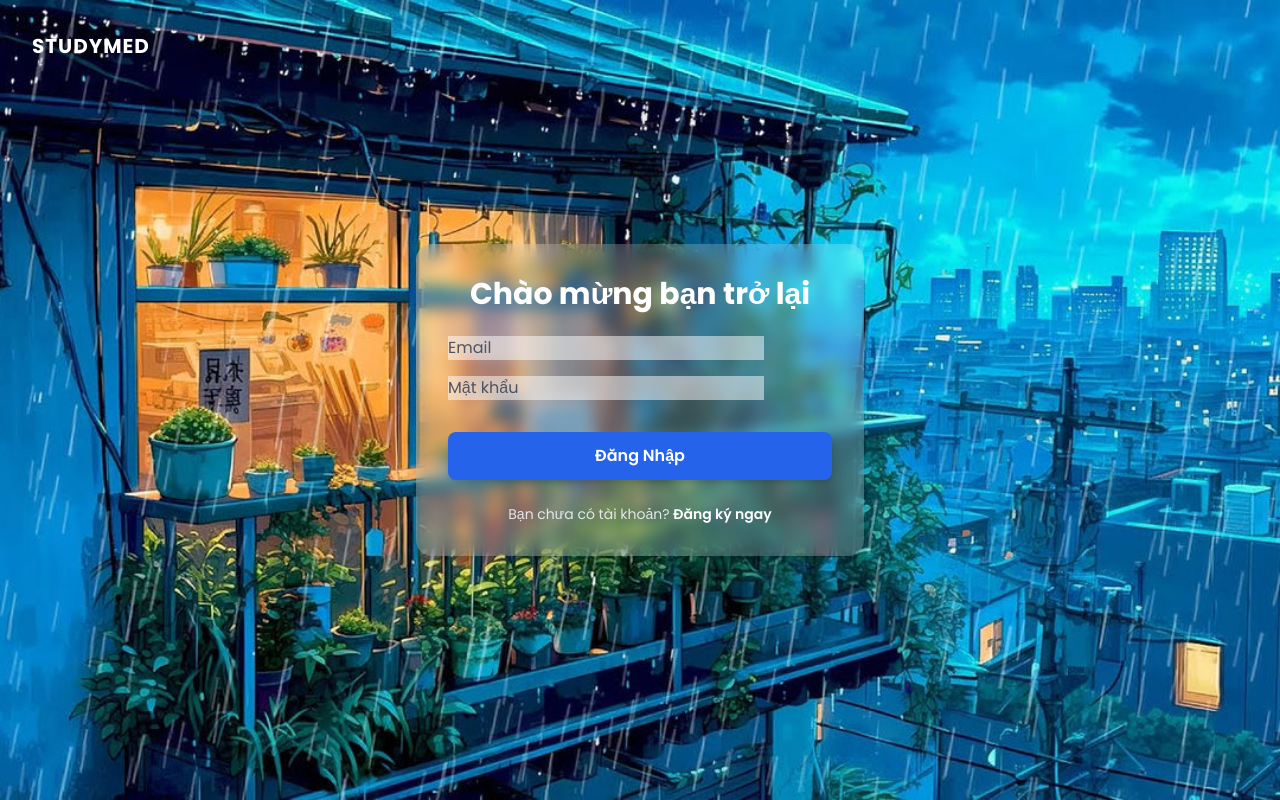
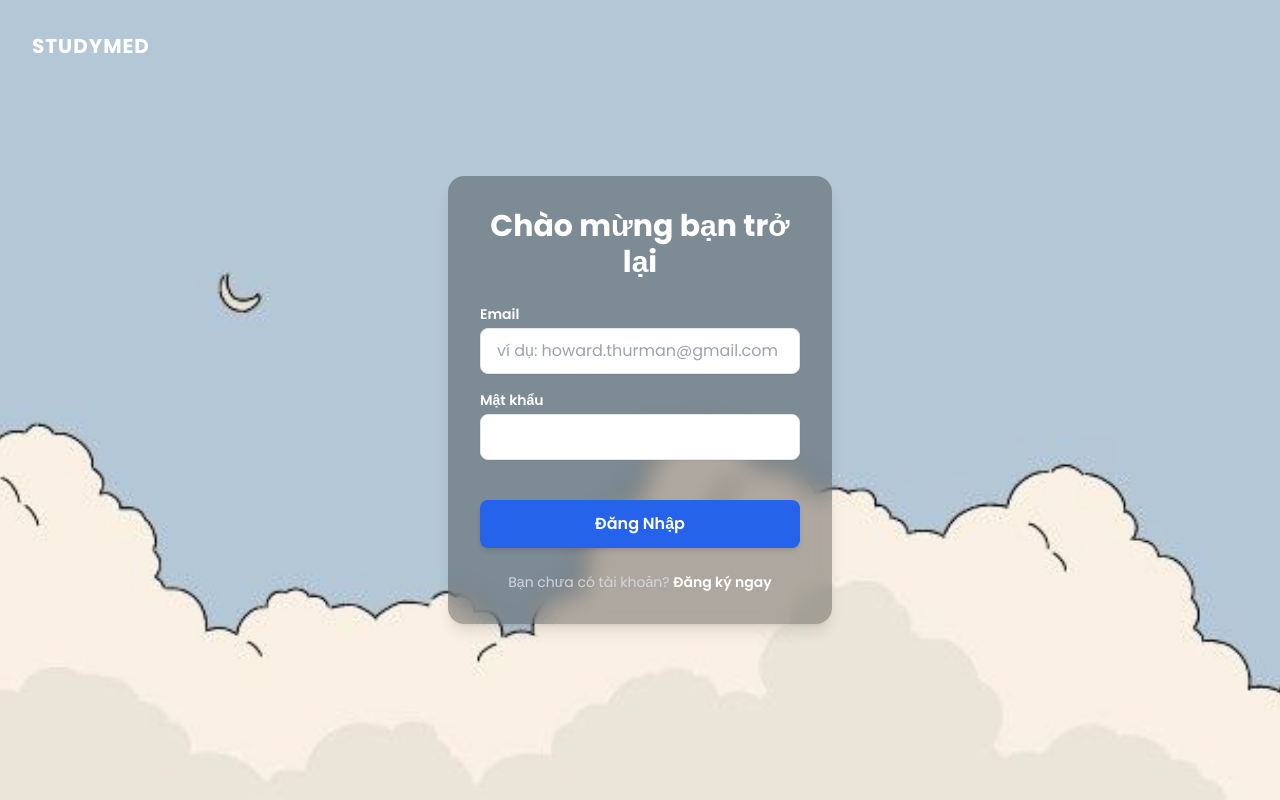
Before and after one commit to m-qu-le/studymed-frontend, a React (Create React App) app: page /login in a window 1280 px wide. Built offline with nearby package versions, Linux system fonts and the light colour scheme; no server answers.

Commit message:
Fix: Syntax error in LoginPage.js

```diff
--- a/src/pages/LoginPage.js
+++ b/src/pages/LoginPage.js
@@ -1,17 +1,16 @@
 // src/pages/LoginPage.js
-import React, { useState } from 'react';
+import React, { useState } from 'react'; // ĐÃ SỬA: Thêm dấu ; ở cuối dòng
 import { Link, useNavigate } from 'react-router-dom';
 import api from '../services/api';
 import InputField from '../components/InputField';
 import Button from '../components/Button';
 import { useAlert } from '../context/AlertContext';
 import { useAuth } from '../context/AuthContext';
-import AuthBackground from '../assets/auth-background.jpg'; // Import ảnh nền
+import AuthBackground from '../assets/auth-background.jpg';
 
 function LoginPage() {
   const [formData, setFormData] = useState({ email: '', password: '' });
   const { email, password } = formData;
-
   const navigate = useNavigate();
   const { setAlert } = useAlert();
   const { login } = useAuth();
@@ -36,41 +35,27 @@
       className="fixed top-0 left-0 w-full h-dvh bg-cover bg-center font-sans"
       style={{ backgroundImage: `url(${AuthBackground})` }}
     >
-      {/* Logo góc trên trái */}
       <Link to="/" className="absolute top-0 left-0 p-8 text-xl font-bold text-white tracking-wider">
         STUDYMED
       </Link>
 
-      {/* Khung Login */}
-      <div className="absolute top-1/2 left-1/2 w-[90%] max-w-md -translate-x-1/2 -translate-y-1/2">
-        <div className="bg-white/20 backdrop-blur-md rounded-2xl shadow-lg p-8">
+      <div className="w-full h-full flex items-center justify-center p-4">
+        <div className="w-full max-w-sm bg-black/30 backdrop-blur-lg rounded-2xl shadow-lg p-8">
           <h2 className="text-3xl font-bold text-white mb-6 text-center">
             Chào mừng bạn trở lại
           </h2>
           <form onSubmit={onSubmit}>
-            <InputField
-              type="email"
-              name="email"
-              value={email}
-              onChange={onChange}
-              placeholder="Email"
-              required
-              className="bg-white/50 text-gray-800 placeholder-gray-600 border-none"
-            />
-            <InputField
-              type="password"
-              name="password"
-              value={password}
-              onChange={onChange}
-              placeholder="Mật khẩu"
-              required
-              className="bg-white/50 text-gray-800 placeholder-gray-600 border-none"
-            />
-            <Button primary type="submit" className="w-full mt-4 py-3 text-base">
+            <label className="block text-white text-sm font-semibold mb-1 text-left">Email</label>
+            <InputField type="email" name="email" value={email} onChange={onChange} placeholder="ví dụ: howard.thurman@gmail.com" required />
+
+            <label className="block text-white text-sm font-semibold mb-1 mt-4 text-left">Mật khẩu</label>
+            <InputField type="password" name="password" value={password} onChange={onChange} required />
+
+            <Button primary type="submit" className="w-full mt-6 py-3 text-base">
               Đăng Nhập
             </Button>
           </form>
-          <p className="mt-6 text-center text-gray-200 text-sm">
+          <p className="mt-6 text-center text-gray-300 text-sm">
             Bạn chưa có tài khoản?{' '}
             <Link to="/register" className="text-white hover:underline font-semibold">
               Đăng ký ngay
--- a/src/pages/RegisterPage.js
+++ b/src/pages/RegisterPage.js
@@ -1,18 +1,17 @@
 // src/pages/RegisterPage.js
-import React, { useState } from 'react'; // ĐÃ SỬA: Dấu ' thành ;
+import React, { useState } from 'react';
 import { Link, useNavigate } from 'react-router-dom';
 import api from '../services/api';
 import InputField from '../components/InputField';
 import Button from '../components/Button';
 import { useAlert } from '../context/AlertContext';
-import AuthBackground from '../assets/auth-background.jpg'; // Dùng chung ảnh nền
+import AuthBackground from '../assets/auth-background.jpg';
 
 function RegisterPage() {
   const [formData, setFormData] = useState({
     username: '', email: '', password: '', password2: ''
   });
   const { username, email, password, password2 } = formData;
-
   const navigate = useNavigate();
   const { setAlert } = useAlert();
 
@@ -39,28 +38,34 @@
       className="fixed top-0 left-0 w-full h-dvh bg-cover bg-center font-sans"
       style={{ backgroundImage: `url(${AuthBackground})` }}
     >
-      {/* Logo góc trên trái */}
       <Link to="/" className="absolute top-0 left-0 p-8 text-xl font-bold text-white tracking-wider">
         STUDYMED
       </Link>
 
-      {/* Khung Register */}
-      <div className="absolute top-1/2 left-1/2 w-[90%] max-w-md -translate-x-1/2 -translate-y-1/2">
-        <div className="bg-white/20 backdrop-blur-md rounded-2xl shadow-lg p-8">
+      <div className="w-full h-full flex items-center justify-center p-4">
+        <div className="w-full max-w-sm bg-black/30 backdrop-blur-lg rounded-2xl shadow-lg p-8">
           <h2 className="text-3xl font-bold text-white mb-6 text-center">
-            Tạo tài khoản
+            Chào mừng bạn
           </h2>
           <form onSubmit={onSubmit}>
-            <InputField name="username" value={username} onChange={onChange} placeholder="Tên đăng nhập" required className="bg-white/50 text-gray-800 placeholder-gray-600 border-none" />
-            <InputField type="email" name="email" value={email} onChange={onChange} placeholder="Email" required className="bg-white/50 text-gray-800 placeholder-gray-600 border-none" />
-            <InputField type="password" name="password" value={password} onChange={onChange} placeholder="Mật khẩu" required minLength="6" className="bg-white/50 text-gray-800 placeholder-gray-600 border-none" />
-            <InputField type="password" name="password2" value={password2} onChange={onChange} placeholder="Xác nhận mật khẩu" required className="bg-white/50 text-gray-800 placeholder-gray-600 border-none" />
+            {/* MỚI: Thêm label và sử dụng InputField với style mặc định */}
+            <label className="block text-white text-sm font-semibold mb-1 text-left">Tên đăng nhập</label>
+            <InputField name="username" value={username} onChange={onChange} required />
 
-            <Button primary type="submit" className="w-full mt-4 py-3 text-base">
+            <label className="block text-white text-sm font-semibold mb-1 mt-4 text-left">Email</label>
+            <InputField type="email" name="email" value={email} onChange={onChange} required />
+
+            <label className="block text-white text-sm font-semibold mb-1 mt-4 text-left">Mật khẩu</label>
+            <InputField type="password" name="password" value={password} onChange={onChange} required minLength="6" />
+
+            <label className="block text-white text-sm font-semibold mb-1 mt-4 text-left">Xác nhận mật khẩu</label>
+            <InputField type="password" name="password2" value={password2} onChange={onChange} required />
+
+            <Button primary type="submit" className="w-full mt-6 py-3 text-base">
               Đăng Ký
             </Button>
           </form>
-          <p className="mt-6 text-center text-gray-200 text-sm">
+          <p className="mt-6 text-center text-gray-300 text-sm">
             Bạn đã có tài khoản?{' '}
             <Link to="/login" className="text-white hover:underline font-semibold">
               Đăng nhập ngay
```
Also changed, not shown: src/assets/auth-background.jpg.
